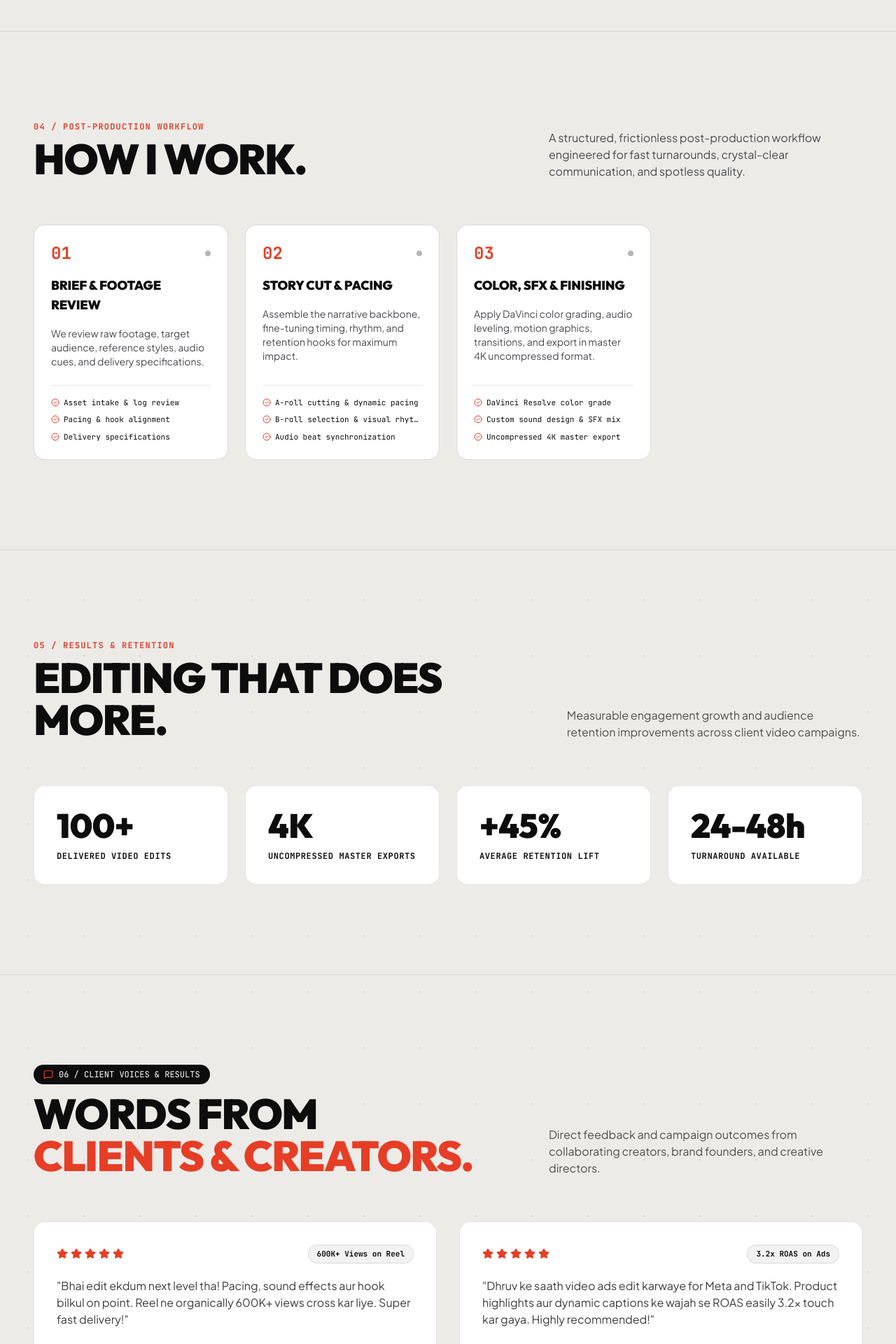
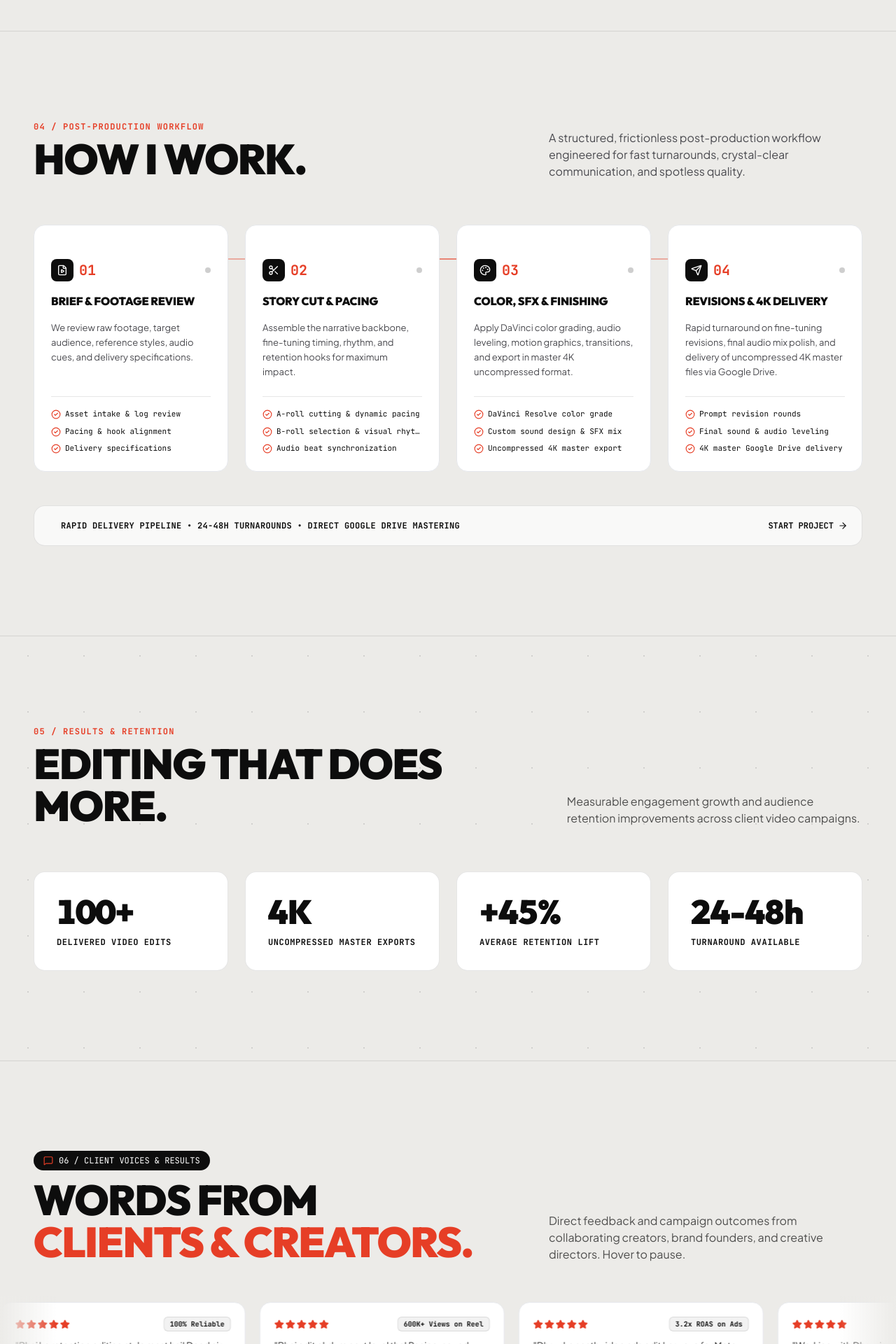
Before and after one commit to Dhruv0055/dhruvdobariya-portfolio, a React (Vite) app: page / in a window 1280 px wide. Shown: the part 5583-7503 px from the top of the page at 70% size. Built offline with nearby package versions, Linux system fonts and the light colour scheme.

Commit message:
Enhance Process section with motion and 4-step pipeline, add animated metric numbers to Section 05, slide client reviews left-to-right in compact boxes, and remove service badges

```diff
--- a/src/components/home/ProcessSection.tsx
+++ b/src/components/home/ProcessSection.tsx
@@ -1,9 +1,12 @@
 import React from 'react';
-import { CheckCircle2 } from 'lucide-react';
+import { motion } from 'framer-motion';
+import { CheckCircle2, FileVideo, Scissors, Palette, Send, ArrowRight } from 'lucide-react';
 import { portfolioData } from '../../data/portfolioData';
 import { ScrollReveal } from '../ui/ScrollReveal';
 
 export const ProcessSection: React.FC = () => {
+  const stepIcons = [FileVideo, Scissors, Palette, Send];
+
   return (
     <section className="py-14 sm:py-24 md:py-32 px-4 sm:px-6 md:px-12 max-w-7xl mx-auto border-t border-[#0D0D0D]/10 bg-[#ECEBE8]">
       {/* Header */}
@@ -28,42 +31,82 @@ export const ProcessSection: React.FC = () => {
         </ScrollReveal>
       </div>
 
-      {/* Process 4-Step Cards */}
-      <div className="grid grid-cols-2 lg:grid-cols-4 gap-3 sm:gap-6">
-        {portfolioData.process.map((step, index) => (
+      {/* Process 4-Step Cards with Motion Effects */}
+      <div className="relative">
+        {/* Animated Connector Line for Desktop */}
+        <div className="hidden lg:block absolute top-12 left-12 right-12 h-[2px] bg-gradient-to-r from-[#E63E26]/20 via-[#E63E26]/60 to-[#E63E26]/20 pointer-events-none -z-0" />
+
+        <div className="grid grid-cols-1 sm:grid-cols-2 lg:grid-cols-4 gap-4 sm:gap-6 relative z-10">
+          {portfolioData.process.map((step, index) => {
+            const StepIcon = stepIcons[index] || stepIcons[0];
+
+            return (
               <ScrollReveal key={step.number || step.step || index} delay={0.06 * index}>
-            <div className="h-full bg-white border border-[#0D0D0D]/15 hover:border-[#E63E26] rounded-xl sm:rounded-2xl p-4 sm:p-6 flex flex-col justify-between space-y-3 sm:space-y-6 transition-all duration-300 hover:shadow-lg group">
-              <div className="space-y-2 sm:space-y-4">
+                <motion.div
+                  whileHover={{ y: -6 }}
+                  transition={{ duration: 0.25, ease: 'easeOut' }}
+                  className="h-full bg-white border border-[#0D0D0D]/12 hover:border-[#E63E26] rounded-xl sm:rounded-2xl p-5 sm:p-6 flex flex-col justify-between space-y-4 sm:space-y-6 transition-all duration-300 hover:shadow-xl group relative overflow-hidden"
+                >
+                  {/* Subtle Accent Glow on Hover */}
+                  <div className="absolute top-0 right-0 w-24 h-24 bg-gradient-to-bl from-[#E63E26]/10 via-transparent to-transparent opacity-0 group-hover:opacity-100 transition-opacity duration-300 pointer-events-none" />
+
+                  <div className="space-y-3 sm:space-y-4 relative">
                     <div className="flex items-center justify-between">
-                  <span className="font-mono text-lg sm:text-2xl font-black text-[#E63E26]">
+                      <div className="flex items-center gap-2">
+                        <span className="w-8 h-8 rounded-lg bg-[#0D0D0D] group-hover:bg-[#E63E26] text-white flex items-center justify-center transition-colors shadow-xs">
+                          <StepIcon className="w-4 h-4" />
+                        </span>
+                        <span className="font-mono text-base sm:text-xl font-black text-[#E63E26]">
                           {step.number || step.step || `0${index + 1}`}
                         </span>
-                  <span className="w-1.5 sm:w-2 h-1.5 sm:h-2 rounded-full bg-[#0D0D0D]/30 group-hover:bg-[#E63E26] transition-colors" />
+                      </div>
+                      <span className="w-2 h-2 rounded-full bg-[#0D0D0D]/20 group-hover:bg-[#E63E26] group-hover:scale-125 transition-all" />
                     </div>
 
-                <h3 className="text-xs sm:text-lg font-display font-black text-[#0D0D0D] group-hover:text-[#E63E26] transition-colors uppercase leading-snug">
+                    <h3 className="text-sm sm:text-base font-display font-black text-[#0D0D0D] group-hover:text-[#E63E26] transition-colors uppercase leading-snug">
                       {step.title}
                     </h3>
 
-                <p className="text-[11px] sm:text-sm text-[#4A4A4F] font-sans leading-relaxed line-clamp-3 sm:line-clamp-none">
+                    <p className="text-xs sm:text-[13px] text-[#4A4A4F] font-sans leading-relaxed">
                       {step.description}
                     </p>
                   </div>
 
                   {/* Step Key Checklist */}
                   {step.details && step.details.length > 0 && (
-                <div className="pt-2 sm:pt-4 border-t border-[#0D0D0D]/10 space-y-1 sm:space-y-2">
+                    <div className="pt-3 sm:pt-4 border-t border-[#0D0D0D]/10 space-y-1.5 sm:space-y-2 relative">
                       {step.details.map((detail) => (
-                    <div key={detail} className="flex items-start gap-1.5 text-[9px] sm:text-[11px] font-mono text-[#0D0D0D]">
-                      <CheckCircle2 className="w-3 h-3 text-[#E63E26] shrink-0 mt-0.5" />
+                        <div key={detail} className="flex items-start gap-1.5 text-[10px] sm:text-[11px] font-mono text-[#0D0D0D]">
+                          <CheckCircle2 className="w-3.5 h-3.5 text-[#E63E26] shrink-0 mt-0.5" />
                           <span className="truncate">{detail}</span>
                         </div>
                       ))}
                     </div>
                   )}
+                </motion.div>
+              </ScrollReveal>
+            );
+          })}
         </div>
-          </ScrollReveal>
-        ))}
+      </div>
+
+      {/* Bottom Process Guarantee Strip */}
+      <div className="mt-8 sm:mt-12 p-4 sm:p-5 rounded-xl sm:rounded-2xl bg-white/70 border border-[#0D0D0D]/10 flex flex-col sm:flex-row items-center justify-between gap-3 text-center sm:text-left">
+        <div className="flex items-center gap-2.5">
+          <div className="w-2 h-2 rounded-full bg-[#E63E26] animate-ping" />
+          <span className="font-mono text-[11px] sm:text-xs font-bold text-[#0D0D0D] uppercase tracking-wide">
+            RAPID DELIVERY PIPELINE • 24-48H TURNAROUNDS • DIRECT GOOGLE DRIVE MASTERING
+          </span>
+        </div>
+        <a
+          href={`https://wa.me/${portfolioData.contact.whatsappNumber}?text=Hi%20Dhruv%2C%20let%27s%20discuss%20a%20project%20workflow!`}
+          target="_blank"
+          rel="noopener noreferrer"
+          className="inline-flex items-center gap-1.5 font-mono text-xs font-bold text-[#0D0D0D] hover:text-[#E63E26] transition-colors"
+        >
+          <span>START PROJECT</span>
+          <ArrowRight className="w-3.5 h-3.5" />
+        </a>
       </div>
     </section>
   );
--- a/src/components/home/ResultsSection.tsx
+++ b/src/components/home/ResultsSection.tsx
@@ -1,9 +1,91 @@
-import React from 'react';
+import React, { useRef, useState, useEffect } from 'react';
+import { useInView } from 'framer-motion';
 import { portfolioData } from '../../data/portfolioData';
 import { ScrollReveal } from '../ui/ScrollReveal';
 
+const AnimatedCounter: React.FC<{ value: string }> = ({ value }) => {
+  const ref = useRef<HTMLSpanElement>(null);
+  const isInView = useInView(ref, { once: true, margin: '-40px' });
+  const [current, setCurrent] = useState<string>(() => {
+    if (value.includes('100')) return '0+';
+    if (value.includes('4K')) return '0K';
+    if (value.includes('45')) return '+0%';
+    if (value.includes('24-48')) return '0-0h';
+    return '0';
+  });
+
+  useEffect(() => {
+    if (!isInView) return;
+
+    let startTime: number | null = null;
+    const duration = 1800; // 1.8 seconds smooth count
+
+    if (value === '100+') {
+      const step = (timestamp: number) => {
+        if (!startTime) startTime = timestamp;
+        const progress = Math.min((timestamp - startTime) / duration, 1);
+        const ease = progress === 1 ? 1 : 1 - Math.pow(2, -10 * progress);
+        const count = Math.round(ease * 100);
+        setCurrent(`${count}+`);
+        if (progress < 1) requestAnimationFrame(step);
+      };
+      requestAnimationFrame(step);
+    } else if (value === '4K') {
+      const step = (timestamp: number) => {
+        if (!startTime) startTime = timestamp;
+        const progress = Math.min((timestamp - startTime) / duration, 1);
+        const ease = progress === 1 ? 1 : 1 - Math.pow(2, -10 * progress);
+        const count = Math.round(ease * 4);
+        setCurrent(`${count}K`);
+        if (progress < 1) requestAnimationFrame(step);
+      };
+      requestAnimationFrame(step);
+    } else if (value === '+45%') {
+      const step = (timestamp: number) => {
+        if (!startTime) startTime = timestamp;
+        const progress = Math.min((timestamp - startTime) / duration, 1);
+        const ease = progress === 1 ? 1 : 1 - Math.pow(2, -10 * progress);
+        const count = Math.round(ease * 45);
+        setCurrent(`+${count}%`);
+        if (progress < 1) requestAnimationFrame(step);
+      };
+      requestAnimationFrame(step);
+    } else if (value.includes('24-48')) {
+      const step = (timestamp: number) => {
+        if (!startTime) startTime = timestamp;
+        const progress = Math.min((timestamp - startTime) / duration, 1);
+        const ease = progress === 1 ? 1 : 1 - Math.pow(2, -10 * progress);
+        const start = Math.round(ease * 24);
+        const end = Math.round(ease * 48);
+        setCurrent(`${start}-${end}h`);
+        if (progress < 1) requestAnimationFrame(step);
+      };
+      requestAnimationFrame(step);
+    } else {
+      const match = value.match(/\d+/);
+      if (match) {
+        const target = parseInt(match[0], 10);
+        const prefix = value.slice(0, match.index);
+        const suffix = value.slice((match.index || 0) + match[0].length);
+        const step = (timestamp: number) => {
+          if (!startTime) startTime = timestamp;
+          const progress = Math.min((timestamp - startTime) / duration, 1);
+          const ease = progress === 1 ? 1 : 1 - Math.pow(2, -10 * progress);
+          const count = Math.round(ease * target);
+          setCurrent(`${prefix}${count}${suffix}`);
+          if (progress < 1) requestAnimationFrame(step);
+        };
+        requestAnimationFrame(step);
+      } else {
+        setCurrent(value);
+      }
+    }
+  }, [isInView, value]);
+
+  return <span ref={ref}>{current}</span>;
+};
+
 export const ResultsSection: React.FC = () => {
-  // If no real metrics exist, hide this section automatically as required
   if (!portfolioData.metrics || portfolioData.metrics.length === 0) {
     return null;
   }
@@ -32,13 +114,13 @@ export const ResultsSection: React.FC = () => {
         </ScrollReveal>
       </div>
 
-      {/* Metrics Grid: 2-column on mobile, 4-column on desktop */}
+      {/* Metrics Grid with Animated Numbers */}
       <div className="grid grid-cols-2 lg:grid-cols-4 gap-2.5 sm:gap-6">
         {portfolioData.metrics.map((metric, index) => (
           <ScrollReveal key={metric.label} delay={0.06 * index}>
             <div className="bg-white border border-[#0D0D0D]/10 rounded-xl sm:rounded-2xl p-4 sm:p-8 space-y-1 sm:space-y-2 hover:border-[#E63E26] hover:shadow-xl transition-all duration-300 group relative">
-              <span className="font-display font-black text-2xl sm:text-4xl md:text-5xl text-[#0D0D0D] group-hover:text-[#E63E26] transition-colors block">
-                {metric.value}
+              <span className="font-display font-black text-2xl sm:text-4xl md:text-5xl text-[#0D0D0D] group-hover:text-[#E63E26] transition-colors block tabular-nums">
+                <AnimatedCounter value={metric.value} />
               </span>
               <span className="font-mono text-[10px] sm:text-xs font-bold text-[#0D0D0D] tracking-wider uppercase block pt-0.5 sm:pt-1 truncate">
                 {metric.label}
--- a/src/components/home/TestimonialsSection.tsx
+++ b/src/components/home/TestimonialsSection.tsx
@@ -1,17 +1,27 @@
-import React from 'react';
+import React, { useState } from 'react';
+import { motion } from 'framer-motion';
 import { Star, CheckCircle, MessageSquare } from 'lucide-react';
 import { portfolioData } from '../../data/portfolioData';
 import { ScrollReveal } from '../ui/ScrollReveal';
 
 export const TestimonialsSection: React.FC = () => {
+  const [isPaused, setIsPaused] = useState(false);
+
   if (!portfolioData.testimonials || portfolioData.testimonials.length === 0) {
     return null;
   }
 
+  // Duplicate items so there is continuous, gapless looping across any display
+  const marqueeList = [
+    ...portfolioData.testimonials,
+    ...portfolioData.testimonials,
+    ...portfolioData.testimonials
+  ];
+
   return (
-    <section id="testimonials" className="py-12 sm:py-20 md:py-32 px-4 sm:px-6 md:px-12 max-w-7xl mx-auto border-t border-[#0D0D0D]/10">
+    <section id="testimonials" className="py-14 sm:py-24 md:py-32 overflow-hidden border-t border-[#0D0D0D]/10 bg-[#ECEBE8]">
       {/* Header */}
-      <div className="flex flex-col md:flex-row md:items-end justify-between gap-4 sm:gap-6 mb-8 sm:mb-16">
+      <div className="max-w-7xl mx-auto px-4 sm:px-6 md:px-12 flex flex-col md:flex-row md:items-end justify-between gap-4 sm:gap-6 mb-8 sm:mb-12">
         <div>
           <ScrollReveal direction="down">
             <div className="inline-flex items-center gap-1.5 sm:gap-2 px-3 sm:px-3.5 py-1 sm:py-1.5 bg-[#0D0D0D] text-white rounded-full text-[11px] sm:text-xs font-mono mb-2 sm:mb-3">
@@ -29,14 +39,39 @@ export const TestimonialsSection: React.FC = () => {
 
         <ScrollReveal delay={0.2}>
           <p className="text-xs sm:text-sm md:text-base text-[#0D0D0D]/70 max-w-md font-sans leading-relaxed">
-            Direct feedback and campaign outcomes from collaborating creators, brand founders, and creative directors.
+            Direct feedback and campaign outcomes from collaborating creators, brand founders, and creative directors. Hover to pause.
           </p>
         </ScrollReveal>
       </div>
 
-      {/* Testimonials Grid */}
-      <div className="grid grid-cols-1 md:grid-cols-2 gap-4 sm:gap-6 lg:gap-8">
-        {portfolioData.testimonials.map((test, index) => {
+      {/* Continuous Left-to-Right Sliding Track with Small Boxes */}
+      <div className="relative w-full overflow-hidden py-2 select-none">
+        {/* Soft Edge Blurs */}
+        <div className="absolute top-0 bottom-0 left-0 w-8 sm:w-20 bg-gradient-to-r from-[#ECEBE8] to-transparent z-10 pointer-events-none" />
+        <div className="absolute top-0 bottom-0 right-0 w-8 sm:w-20 bg-gradient-to-l from-[#ECEBE8] to-transparent z-10 pointer-events-none" />
+
+        <div
+          className="w-full overflow-hidden"
+          onMouseEnter={() => setIsPaused(true)}
+          onMouseLeave={() => setIsPaused(false)}
+          onTouchStart={() => setIsPaused(true)}
+          onTouchEnd={() => setIsPaused(false)}
+        >
+          <motion.div
+            className="flex gap-3.5 sm:gap-5 w-max will-change-transform transform-gpu"
+            animate={{
+              x: isPaused ? undefined : ['-33.333%', '0%']
+            }}
+            transition={{
+              x: {
+                repeat: Infinity,
+                repeatType: 'loop',
+                duration: 28,
+                ease: 'linear'
+              }
+            }}
+          >
+            {marqueeList.map((test, index) => {
               const authorName = test.author || test.clientName || 'Client';
               const authorRole = test.clientRole || test.role || '';
               const quoteText = test.quote || test.content || '';
@@ -47,55 +82,58 @@ export const TestimonialsSection: React.FC = () => {
                 .slice(0, 2);
 
               return (
-            <ScrollReveal key={test.id || index} delay={0.06 * index}>
-              <div className="h-full bg-white hover:bg-white border border-[#0D0D0D]/10 hover:border-[#E63E26] rounded-xl sm:rounded-2xl p-4 sm:p-8 flex flex-col justify-between space-y-4 sm:space-y-6 transition-all duration-300 hover:-translate-y-1 hover:shadow-xl group">
-                <div className="space-y-3 sm:space-y-5">
-                  {/* Top Bar: Stars + Verified Badge + Metric */}
-                  <div className="flex items-center justify-between gap-2 flex-wrap">
-                    <div className="flex items-center gap-0.5 sm:gap-1 text-[#E63E26]">
+                <div
+                  key={`test-${test.id || index}-${index}`}
+                  className="w-[280px] sm:w-[320px] md:w-[350px] shrink-0 bg-white border border-[#0D0D0D]/12 hover:border-[#E63E26] rounded-xl sm:rounded-2xl p-4 sm:p-5 flex flex-col justify-between space-y-3.5 sm:space-y-4 transition-all duration-300 hover:shadow-lg hover:-translate-y-1 group"
+                >
+                  <div className="space-y-2.5">
+                    {/* Top Bar: Stars + Metric */}
+                    <div className="flex items-center justify-between gap-2">
+                      <div className="flex items-center gap-0.5 text-[#E63E26]">
                         {[...Array(5)].map((_, i) => (
-                        <Star key={i} className="w-3.5 h-3.5 sm:w-4 sm:h-4 fill-[#E63E26] text-[#E63E26]" />
+                          <Star key={i} className="w-3 h-3 sm:w-3.5 sm:h-3.5 fill-[#E63E26] text-[#E63E26]" />
                         ))}
                       </div>
 
                       {test.metric && (
-                      <span className="px-2.5 sm:px-3 py-0.5 sm:py-1 bg-[#0D0D0D]/5 border border-[#0D0D0D]/10 rounded-full text-[10px] sm:text-[11px] font-mono font-bold text-[#0D0D0D]">
+                        <span className="px-2 py-0.5 bg-[#0D0D0D]/5 border border-[#0D0D0D]/10 rounded-md text-[9px] sm:text-[10px] font-mono font-bold text-[#0D0D0D]">
                           {test.metric}
                         </span>
                       )}
                     </div>
 
-                  {/* Quote Content */}
-                  <p className="text-xs sm:text-base text-[#0D0D0D]/80 font-sans leading-relaxed">
+                    {/* Quote Text */}
+                    <p className="text-xs sm:text-[13px] text-[#0D0D0D]/85 font-sans leading-relaxed line-clamp-3">
                       "{quoteText}"
                     </p>
                   </div>
 
-                {/* Author Info & Verified Client Tag */}
-                <div className="pt-3 sm:pt-5 border-t border-[#0D0D0D]/10 flex items-center justify-between gap-3">
-                  <div className="flex items-center gap-2.5 sm:gap-3">
-                    <div className="w-8 h-8 sm:w-10 sm:h-10 rounded-full bg-[#0D0D0D] text-white flex items-center justify-center font-display font-bold text-[11px] sm:text-xs group-hover:bg-[#E63E26] transition-colors shrink-0">
+                  {/* Author Row */}
+                  <div className="pt-2.5 border-t border-[#0D0D0D]/10 flex items-center justify-between gap-2">
+                    <div className="flex items-center gap-2">
+                      <div className="w-7 h-7 sm:w-8 sm:h-8 rounded-full bg-[#0D0D0D] text-white flex items-center justify-center font-display font-bold text-[10px] sm:text-[11px] group-hover:bg-[#E63E26] transition-colors shrink-0">
                         {initials}
                       </div>
-                    <div>
-                      <h4 className="font-display font-bold text-xs sm:text-base text-[#0D0D0D]">
+                      <div className="min-w-0">
+                        <h4 className="font-display font-bold text-xs text-[#0D0D0D] truncate">
                           {authorName}
                         </h4>
-                      <p className="text-[10px] sm:text-xs font-mono text-[#0D0D0D]/60">
-                        {authorRole} {test.company ? `● ${test.company}` : ''}
+                        <p className="text-[9px] sm:text-[10px] font-mono text-[#0D0D0D]/60 truncate">
+                          {authorRole}
                         </p>
                       </div>
                     </div>
 
-                  <div className="hidden sm:inline-flex items-center gap-1 text-[11px] font-mono text-[#0D0D0D]/60">
-                    <CheckCircle className="w-3.5 h-3.5 text-[#E63E26]" />
-                    <span>Verified Client</span>
+                    <div className="inline-flex items-center gap-1 text-[10px] font-mono text-[#0D0D0D]/60 shrink-0">
+                      <CheckCircle className="w-3 h-3 text-[#E63E26]" />
+                      <span className="hidden xs:inline">Verified</span>
                     </div>
                   </div>
                 </div>
-            </ScrollReveal>
               );
             })}
+          </motion.div>
+        </div>
       </div>
     </section>
   );
--- a/src/data/portfolioData.ts
+++ b/src/data/portfolioData.ts
@@ -98,6 +98,13 @@ export const portfolioData: SiteConfig = {
       title: 'COLOR, SFX & FINISHING',
       description: 'Apply DaVinci color grading, audio leveling, motion graphics, transitions, and export in master 4K uncompressed format.',
       details: ['DaVinci Resolve color grade', 'Custom sound design & SFX mix', 'Uncompressed 4K master export']
+    },
+    {
+      number: '04',
+      step: '04',
+      title: 'REVISIONS & 4K DELIVERY',
+      description: 'Rapid turnaround on fine-tuning revisions, final audio mix polish, and delivery of uncompressed 4K master files via Google Drive.',
+      details: ['Prompt revision rounds', 'Final sound & audio leveling', '4K master Google Drive delivery']
     }
   ],
 
```
Also changed, not shown: src/components/home/ServicesSection.tsx (+1 -10 lines). Lines whose indentation alone changed are shown as unchanged.
